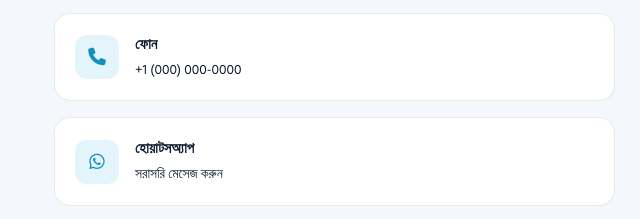
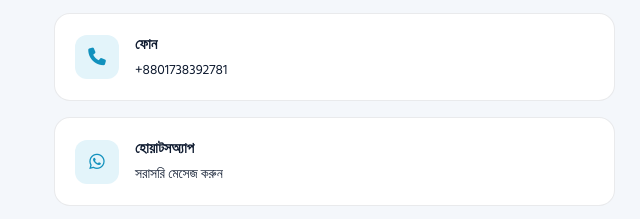
Before and after one commit to siambhai777/Media-fortix-3, a plain HTML site: page index.html in a window 1280 px wide. Shown: the part 6518-6737 px from the top of the page, 0-640 px from the left. Drawn offline with Linux system fonts and the light colour scheme.

Commit message:
Update index.html

```diff
--- a/index.html
+++ b/index.html
@@ -582,7 +582,7 @@ footer{background:var(--surface);border-top:1px solid var(--border);padding:70px
         <p>অ্যাকাউন্ট হ্যাক হোক বা গ্রোথ স্ট্র্যাটেজি — আপনার জন্য যেভাবে সহজ, সেভাবেই আমাদের সাথে যোগাযোগ করুন।</p>
         <div class="contact-info">
           <div class="contact-row"><i class="fa-solid fa-envelope"></i><div><h5>ইমেইল</h5><p><a href="mailto:mediafortix99@gmail.com">support@mediafortix.com</a></p></div></div>
-          <div class="contact-row"><i class="fa-solid fa-phone"></i><div><h5>ফোন</h5><p><a href="tel:+8801738392781">+1 (000) 000-0000</a></p></div></div>
+          <div class="contact-row"><i class="fa-solid fa-phone"></i><div><h5>ফোন</h5><p><a href="tel:+8801738392781">+8801738392781</a></p></div></div>
           <div class="contact-row"><i class="fa-brands fa-whatsapp"></i><div><h5>হোয়াটসঅ্যাপ</h5><p><a href="https://wa.me/+8801738392781" target="_blank" rel="noopener">সরাসরি মেসেজ করুন</a></p></div></div>
           <div class="contact-row"><i class="fa-brands fa-facebook"></i><div><h5>ফেসবুক পেজ</h5><p><a href="https://www.facebook.com/share/1GUEopKuDc/" target="_blank" rel="noopener">আমাদের পেজ দেখুন</a></p></div></div>
         </div>
```
